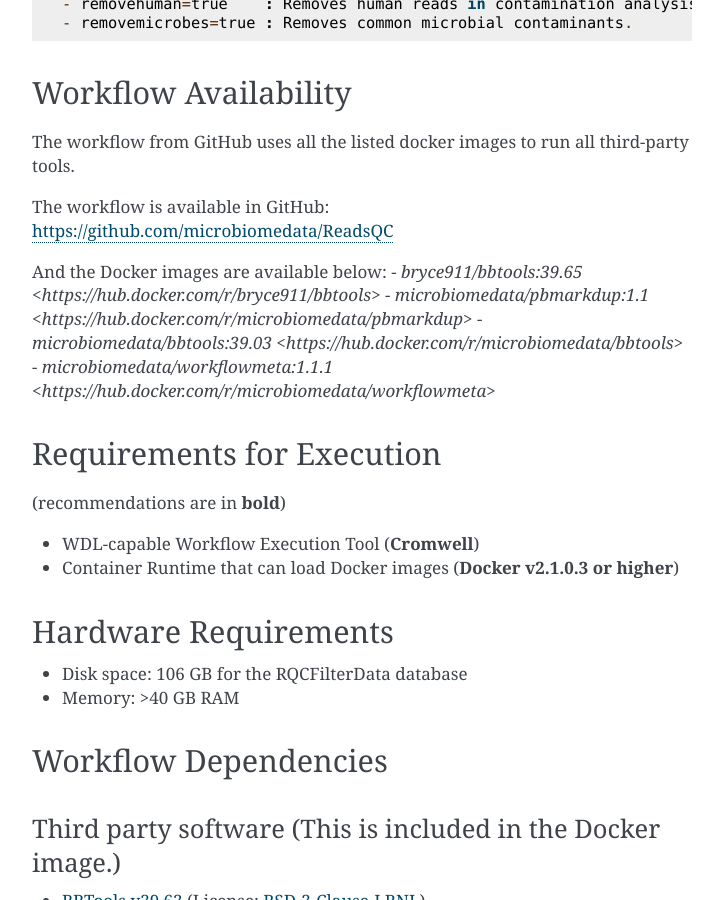
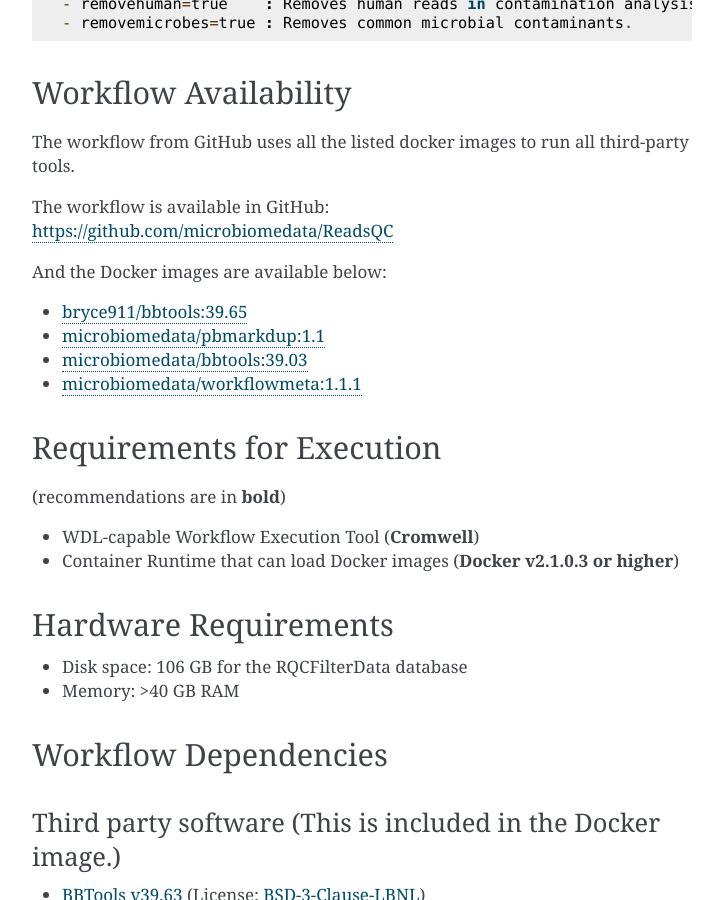
Before and after one commit to microbiomedata/ReadsQC, a Sphinx documentation site: the page built from docs/index.rst, in a window 1280 px wide and 900 px high, scrolled down 1600 px. Shown: the whole window, without its empty margins (388-1111 px from the left). Built offline with Sphinx 7.4.7, drawn with Linux system fonts in a browser that asks for light colours; some of the changed text lies outside the part shown.

Commit message:
fix links

```diff
--- a/docs/index.rst
+++ b/docs/index.rst
@@ -68,10 +68,11 @@
 The workflow is available in GitHub: https://github.com/microbiomedata/ReadsQC
 
 And the Docker images are available below:
-- `bryce911/bbtools:39.65 <https://hub.docker.com/r/bryce911/bbtools>`
-- `microbiomedata/pbmarkdup:1.1 <https://hub.docker.com/r/microbiomedata/pbmarkdup>`
-- `microbiomedata/bbtools:39.03 <https://hub.docker.com/r/microbiomedata/bbtools>`
-- `microbiomedata/workflowmeta:1.1.1 <https://hub.docker.com/r/microbiomedata/workflowmeta>`
+
+- `bryce911/bbtools:39.65 <https://hub.docker.com/r/bryce911/bbtools>`_
+- `microbiomedata/pbmarkdup:1.1 <https://hub.docker.com/r/microbiomedata/pbmarkdup>`_
+- `microbiomedata/bbtools:39.03 <https://hub.docker.com/r/microbiomedata/bbtools>`_
+- `microbiomedata/workflowmeta:1.1.1 <https://hub.docker.com/r/microbiomedata/workflowmeta>`_
 
 
 Requirements for Execution
@@ -235,7 +236,7 @@
 Version History
 ---------------
 
-Please refer to the `GitHub Release <https://github.com/microbiomedata/ReadsQC/releases>` page for more details.
+Please refer to the `GitHub Release <https://github.com/microbiomedata/ReadsQC/releases>`_ page for more details.
 
 - 1.0.22 (release date **02/2026**)
 - 1.0.21 (release date **01/29/2026**)
```
Also changed, not shown: README.md (+1 -1 lines).
